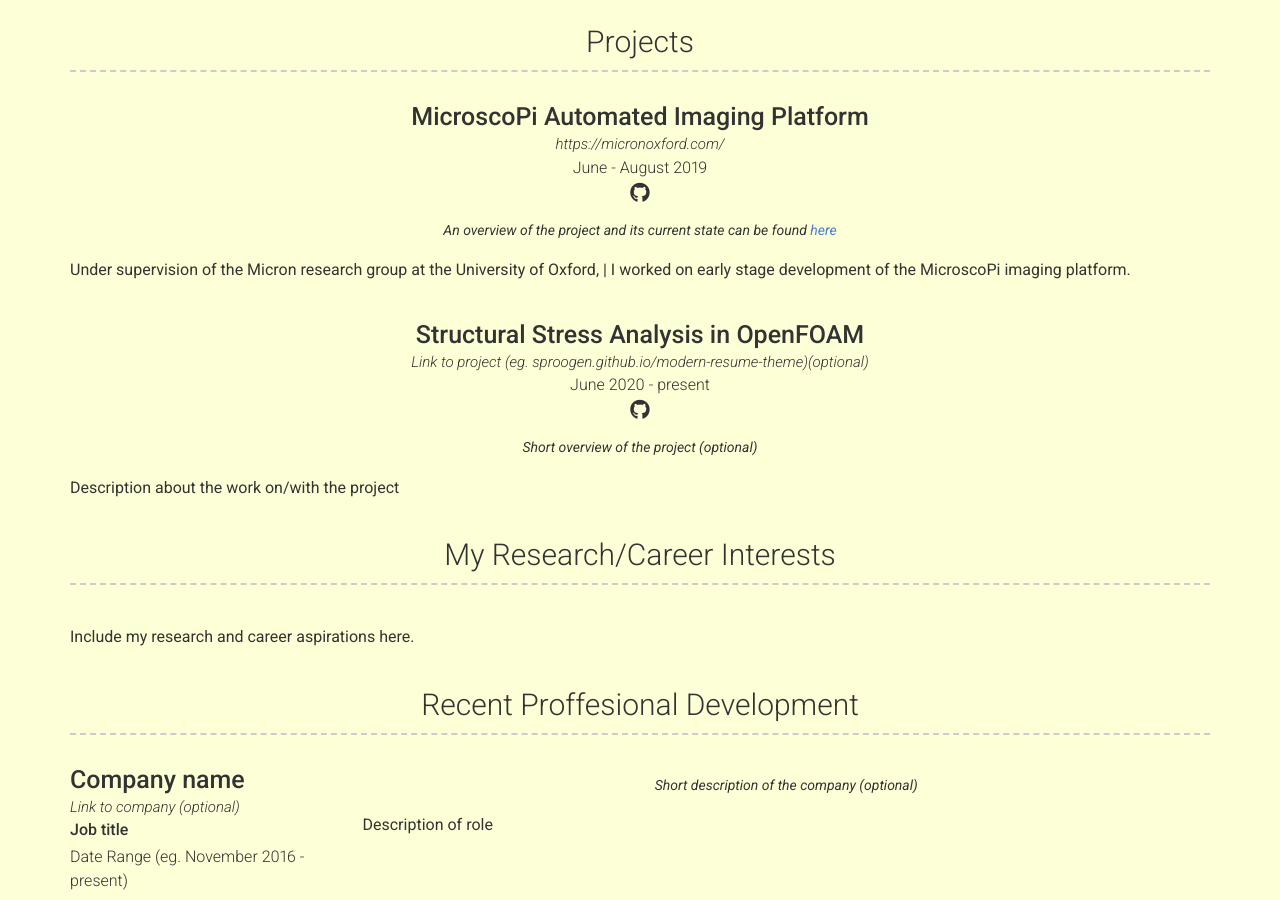
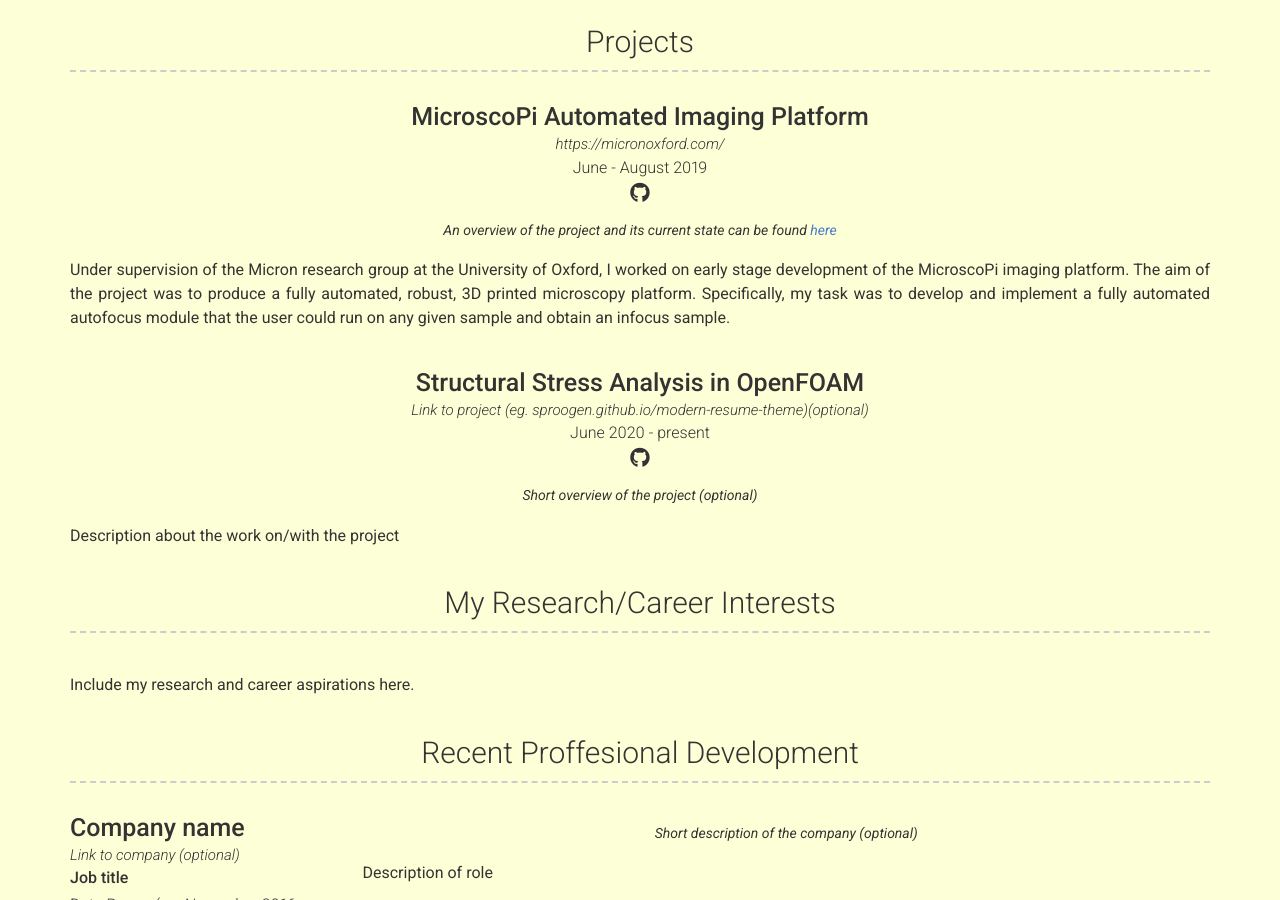
Before and after one commit to WilliamManley/WilliamManley.github.io, a Jekyll site: the page built from index.md, in a window 1280 px wide and 900 px high, scrolled down 836 px. Built offline with Jekyll 4.4.1, drawn with Linux system fonts in a browser that asks for light colours; nearby versions of some CDN libraries.

Commit message:
as below

```diff
--- a/_data/projects.yml
+++ b/_data/projects.yml
@@ -7,8 +7,12 @@
   quote: >
     An overview of the project and its current state can be found <a href="https://micronoxford.com/microscopi">here</a>
   description: | # this will include new lines to allow paragraphs
-    Under supervision of the Micron research group at the University of Oxford, |
+    Under supervision of the Micron research group at the University of Oxford,
     I worked on early stage development of the MicroscoPi imaging platform.
+    The aim of the project was to produce a fully automated, robust, 3D printed
+    microscopy platform. Specifically, my task was to develop and implement a
+    fully automated autofocus module that the user could run on any given sample
+    and obtain an infocus sample.
 
 - layout: top-middle
   name: Structural Stress Analysis in OpenFOAM
```
